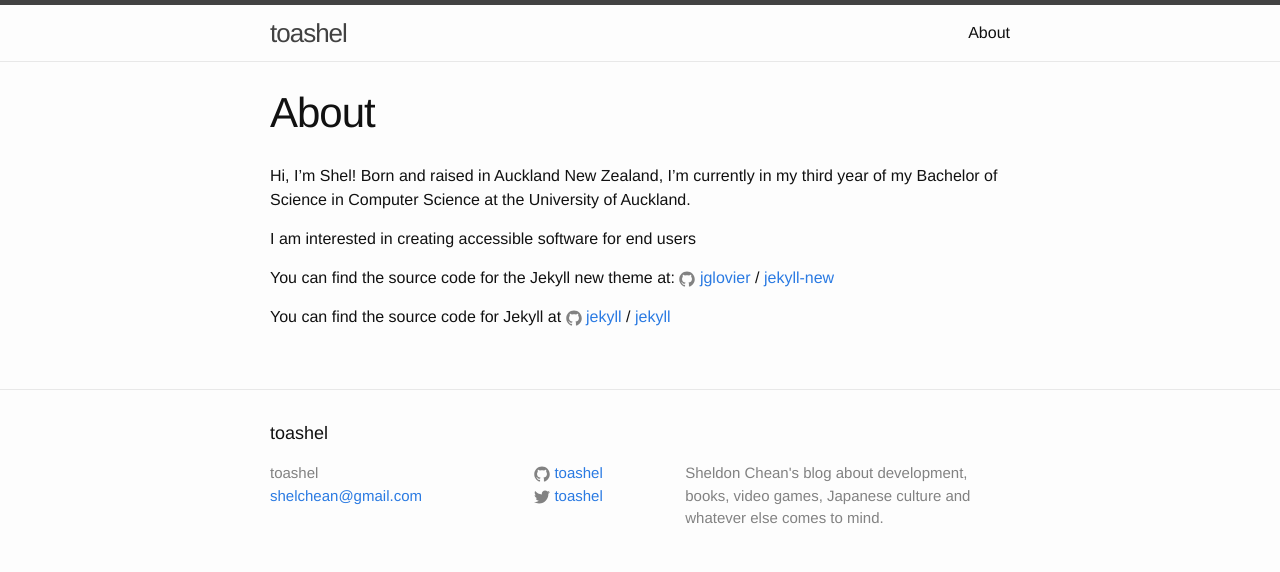
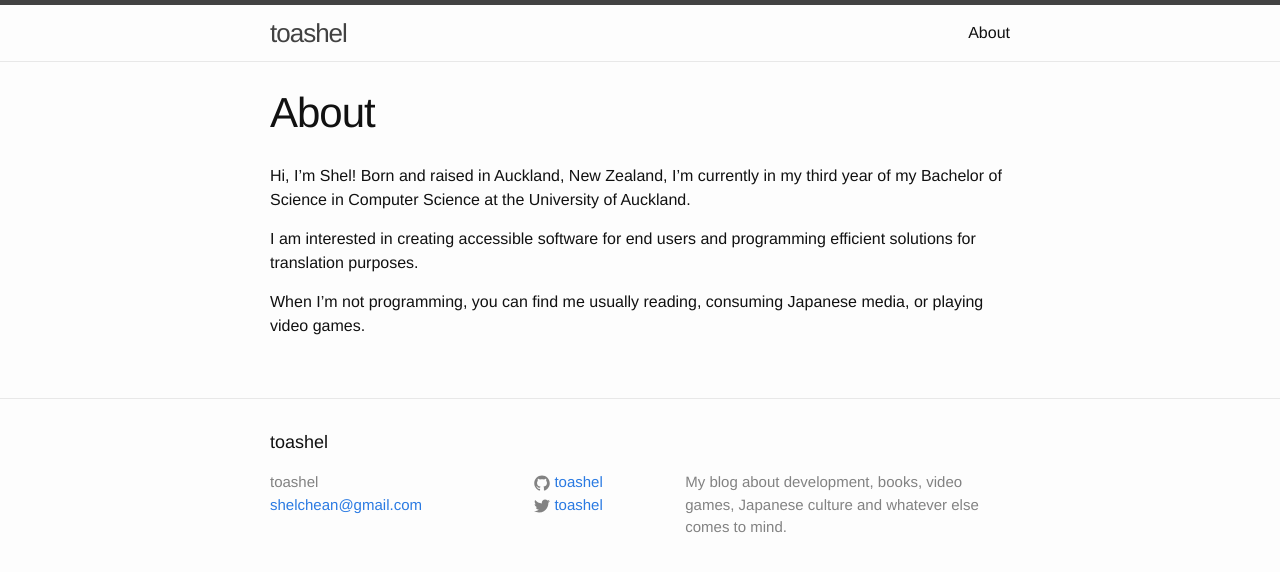
Before and after one commit to PRISISM/blog, a Jekyll site: the page built from about.md, in a window 1280 px wide. Shown: the top 572 px of the page. Built offline with Jekyll 4.4.1, drawn with Linux system fonts in a browser that asks for light colours.

Commit message:
Fix About and Config

```diff
--- a/_config.yml
+++ b/_config.yml
@@ -9,7 +9,7 @@
 title: toashel
 email: shelchean@gmail.com
 description: >+
- Sheldon Chean's blog about development, books, video games, Japanese culture and whatever else comes to mind.
+ My blog about development, books, video games, Japanese culture and whatever else comes to mind.
 
 baseurl: "" # the subpath of your site, e.g. /blog
 url: "http://yourdomain.com" # the base hostname & protocol for your site
--- a/about.md
+++ b/about.md
@@ -4,14 +4,8 @@ title: About
 permalink: /about/
 ---
 
-Hi, I'm Shel! Born and raised in Auckland New Zealand, I'm currently in my third year of my Bachelor of Science in Computer Science at the University of Auckland.
+Hi, I'm Shel! Born and raised in Auckland, New Zealand, I'm currently in my third year of my Bachelor of Science in Computer Science at the University of Auckland.
 
-I am interested in creating accessible software for end users
+I am interested in creating accessible software for end users and programming efficient solutions for translation purposes.
 
-You can find the source code for the Jekyll new theme at:
-{% include icon-github.html username="jglovier" %} /
-[jekyll-new](https://github.com/jglovier/jekyll-new)
-
-You can find the source code for Jekyll at
-{% include icon-github.html username="jekyll" %} /
-[jekyll](https://github.com/jekyll/jekyll)
+When I'm not programming, you can find me usually reading, consuming Japanese media, or playing video games.
```
